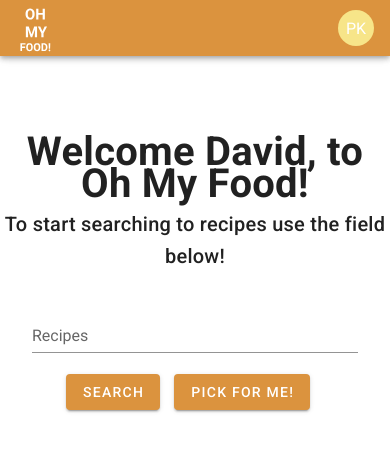
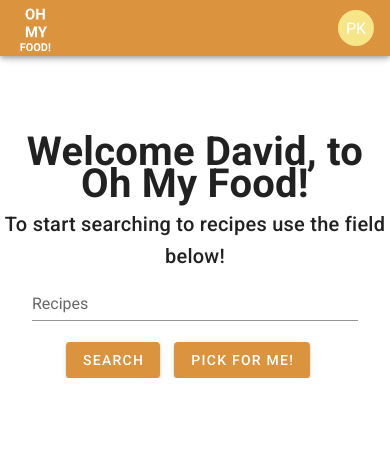
Before and after one commit to pkimuraa/cook-book, a Vue app: page / in a window 390 px wide. Shown: the top 452 px of the page. Built offline with nearby package versions, Linux system fonts and the light colour scheme.

Commit message:
Fix layout responsiviness

```diff
--- a/src/views/FoodTable/FoodData.vue
+++ b/src/views/FoodTable/FoodData.vue
@@ -5,7 +5,7 @@
         <v-progress-linear color="deep-purple" height="10" indeterminate></v-progress-linear>
       </template>
 
-      <v-img width="100%" height="250" :src="food.strMealThumb"></v-img>
+      <v-img responsive width="100%" height="250" :src="food.strMealThumb"></v-img>
 
       <v-card-title>{{ food.strMeal }}</v-card-title>
 
@@ -67,15 +67,15 @@ export default {
     width() {
       switch (this.$vuetify.breakpoint.name) {
         case 'xs':
-          return '51%';
+          return '80%';
         case 'sm':
-          return '51%';
+          return '80%';
         case 'lg':
-          return '30%';
+          return '32%';
         case 'xl':
-          return '30%';
+          return '32%';
         default:
-          return '30%';
+          return '32%';
       }
     },
     contentLayout() {
--- a/src/views/Home.vue
+++ b/src/views/Home.vue
@@ -4,8 +4,8 @@
       <h1>Welcome {{ name }}, to Oh My Food!</h1>
       <span class="text-center mt-2"> To start searching to recipes use the field below! </span>
     </div>
-    <div class="searchBox" :width="width">
-      <v-text-field v-model="inputValue" :width="width" :label="filterType" :loading="randomLoad" />
+    <div class="searchBox d-flex flex-wrap justify-center overflow-x-hidden">
+      <v-text-field v-model="inputValue" fluid :width="width" :label="filterType" :loading="randomLoad" />
       <div class="actions d-flex justify-center" :style="actionWidth">
         <v-btn color="primary" @click="handleSearch"> Search </v-btn>
         <v-btn color="primary" @click="handleRandom"> Pick for Me! </v-btn>
@@ -110,19 +110,14 @@ export default {
   text-align: center;
 }
 .searchBox {
-  display: flex;
-  flex-wrap: wrap;
-  align-items: baseline;
-  justify-content: space-between;
-  margin-top: 2em;
+  width: 100%;
 }
-
 .searchBox button {
   margin-right: 1em;
 }
 
 .v-input {
-  width: 30%;
+  width: 100%;
   margin-right: 2em;
   margin-left: 2em;
 }
```
